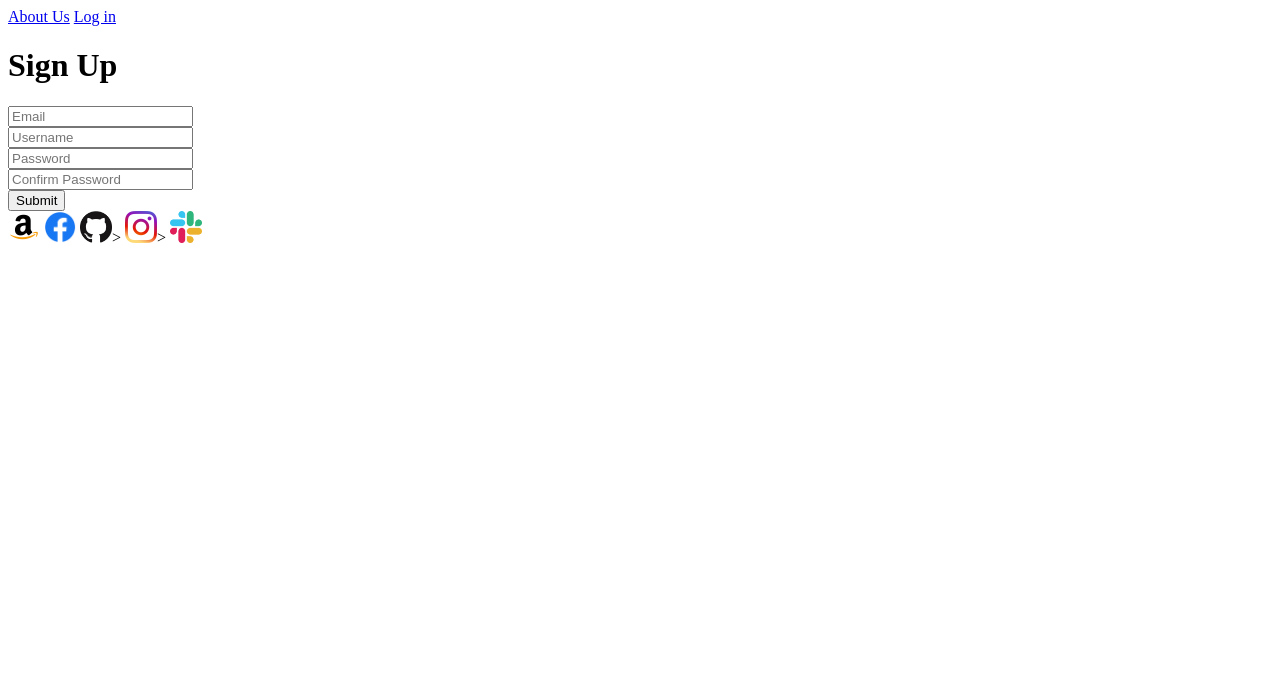
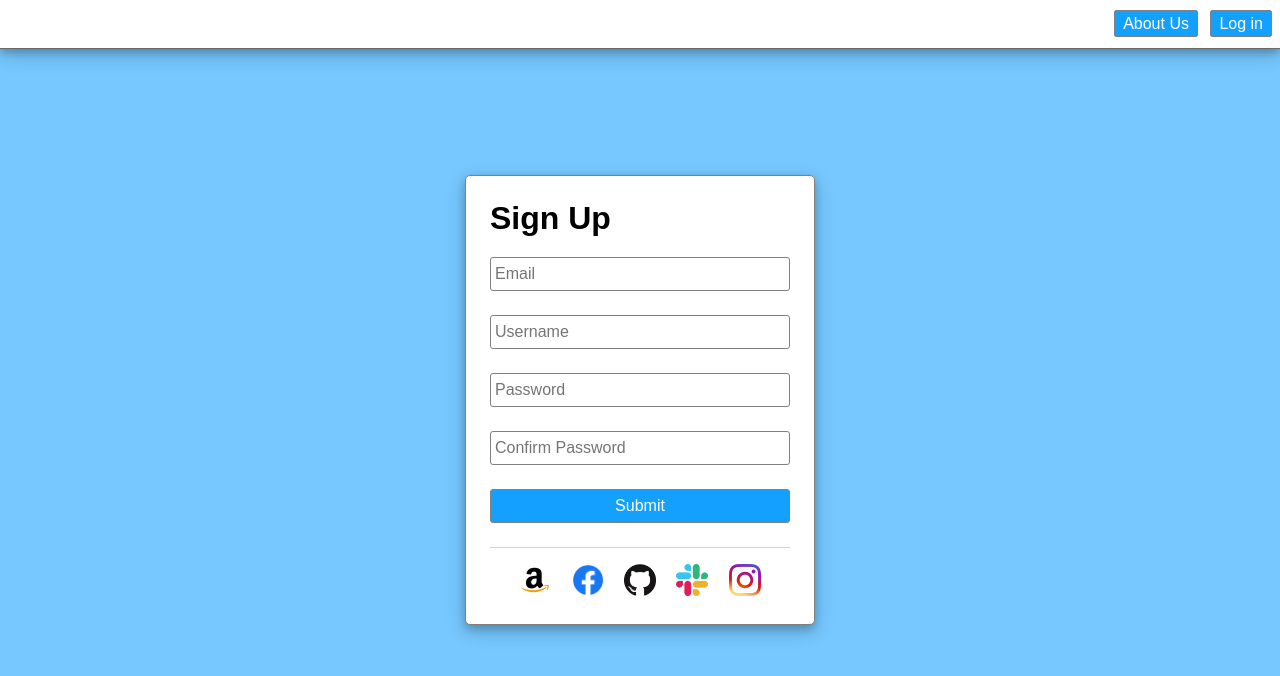
Before and after one commit to kathyreeves/StaticRegisterPage, a plain HTML site: page index.html in a window 1280 px wide. Drawn offline with Linux system fonts and the light colour scheme.

Commit message:
updated index file and added main file

```diff
--- a/index.html
+++ b/index.html
@@ -4,6 +4,7 @@
     <meta charset="UTF-8">
     <meta http-equiv="X-UA-Compatible" content="IE=edge">
     <meta name="viewport" content="width=device-width, initial-scale=1.0">
+    <link rel="stylesheet" href="./main.css">
     <title>Register Page</title>
 </head>
 <body>
@@ -11,7 +12,7 @@
 <a href="#">About Us</a>
 <a href="#">Log in</a>
     </header>
-    <div>
+    <div class="container">
         <h1>Sign Up</h1>
         <form>
             <div><input name="email" required
@@ -41,17 +42,13 @@
         <footer>
             <img src="./assets/AmazonLogo.png" alt="Amazon Icon" height="32" width="32" />
             <img src="./assets/facebookLogo.png" alt="Facebook Icon"height="32" width="32" />
-            <img src="./assets/githubLogo.png" alt="Github Icon" height="32" width="32" />>
-            <img src="./assets/instagramLogo.png" alt="Instagram Icon" height="32" width="32" />>
+            <img src="./assets/githubLogo.png" alt="Github Icon" height="32" width="32" />
+
             <img src="./assets/slackLogo.png" alt="Slack Icon" height="32" width="32" />
+            <img src="./assets/instagramLogo.png" alt="Instagram Icon" height="32" width="32" />
         </footer>
-
 
     </div>
 
-
-
-
-
 </body>
 </html>
--- /dev/null
+++ b/main.css
@@ -0,0 +1,90 @@
+body {
+    background-color: #76c8ff;
+    margin: 0;
+    font-family: sans-serif;
+    display: flex;
+    height: 100vh;
+}
+
+header {
+    background-color: white;
+    text-align: right;
+    padding: .75rem 0;
+    border-bottom: solid 1px dimgrey;
+    box-shadow:
+    0 4px 8px 0 rgba(0, 0, 0, 0.2),
+    0 6px 20px 0 rgba(0, 0, 0, 0.19);
+    position: fixed;
+    top: 0;
+    left: 0;
+    width: 100vw;
+}
+
+header a {
+    color: white;
+    background-color: #13a0ff;
+    border: solid 1px gray;
+    border-radius: 3px;
+    padding: .25rem .5rem;
+    margin-right: .5rem;
+    /* line-height adjusts the amount of space taken up for the font */
+    line-height: 1.5rem;
+    /* This removes the underline from the a tag */
+    text-decoration: none;
+    }
+
+    header a:hover, form button:hover {
+        background-color: #1084d1;
+        cursor: pointer;
+    }
+
+    .container {
+        margin: auto;
+        padding: 1.5rem;
+            background-color: white;
+            border: solid 1px gray;
+            border-radius: 5px;
+            box-shadow:
+             0 4px 8px 0 rgba(0, 0, 0,0.2),
+            0 6px 20px 0 rgba(0, 0, 0, 0.19);
+    }
+
+    .container > h1 {
+        margin: 0 0 .5rem;
+    }
+
+    form input, form button {
+        width: 100%;
+        min-width: 300px;
+        /*
+        Our inputs and forms have different default sizes.
+        By changing the box-sizing, we can fix this.
+         */
+        box-sizing: border-box;
+        margin: .75rem 0;
+        padding: .25rem;
+        line-height: 1.5rem;
+        font-size: 1em;
+        border: solid 1px gray;
+        border-radius: 3px;
+    }
+
+    form button {
+        color: white;
+        background-color: #13a0ff;
+    }
+
+    footer {
+        margin-top: .75rem;
+        border-top: solid 1px lightgray;
+        padding-top: 1rem;
+        text-align: center;
+    }
+
+    footer img {
+        margin: 0 .5rem;
+    }
+
+    footer img:hover {
+        cursor: pointer;
+    }
```
